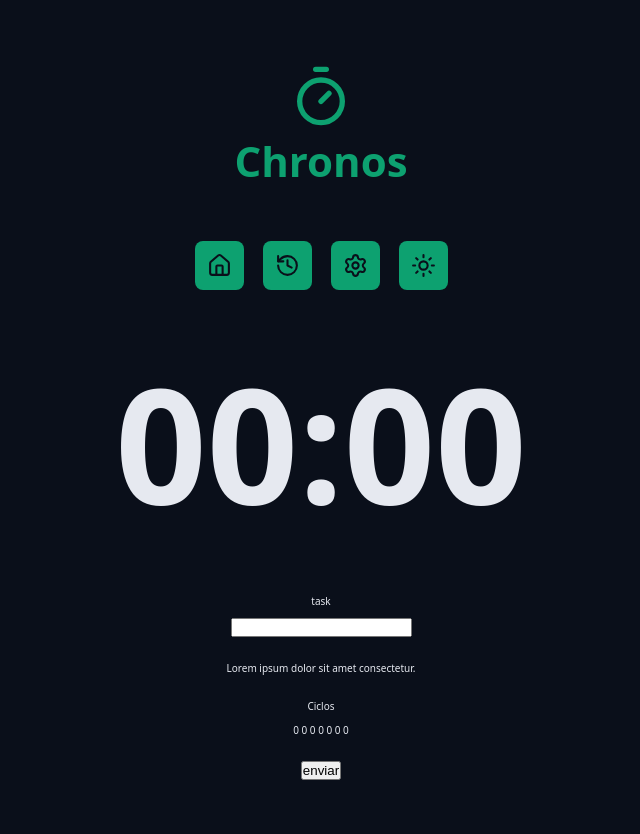
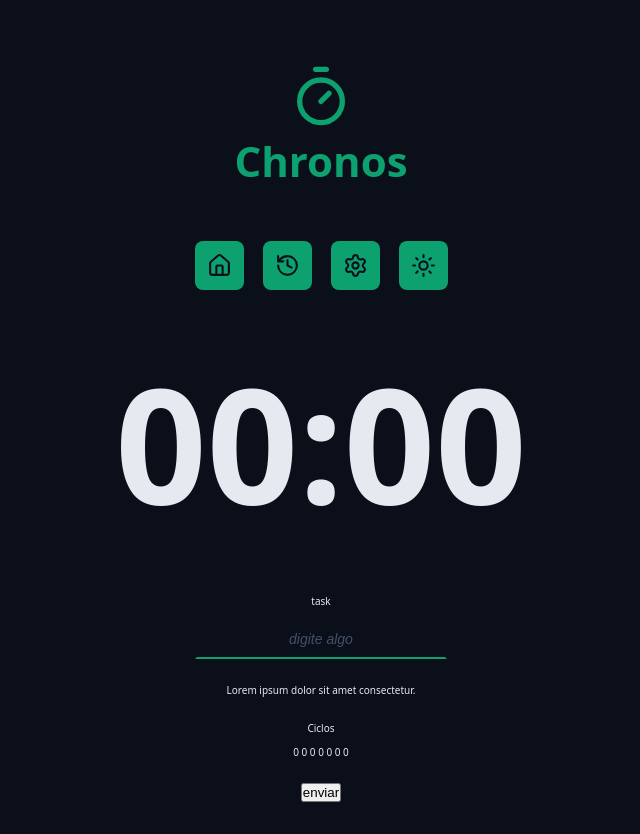
Before and after one commit to RamonOrtisz/chronos-pomodoro, a React (Vite) app: page / in a window 1280 px wide. Shown: the whole page, without its empty margins (319-959 px from the left). Before the commit the page ends 812 px from the top, so only its background shows below. Built offline with nearby package versions, Linux system fonts and the light colour scheme.

Commit message:
criando primeiro campo de form(task)

```diff
--- a/src/App.tsx
+++ b/src/App.tsx
@@ -25,7 +25,12 @@
       <Container>
         <form className='form' action=''>
           <div className='formRow'>
-            <DefaultInput id='meuInput' labelText='task' type='text' />
+            <DefaultInput
+              id='meuInput'
+              labelText='task'
+              type='text'
+              placeholder='digite algo'
+            />
           </div>
 
           <div className='formRow'>
--- a/src/components/Defaultinput/index.tsx
+++ b/src/components/Defaultinput/index.tsx
@@ -1,13 +1,20 @@
+import styles from './styles.module.css';
+
 type DefaultInputProps = {
   id: string;
   labelText?: string;
 } & React.ComponentProps<'input'>;
 
-export function DefaultInput({ id, labelText, type }: DefaultInputProps) {
+export function DefaultInput({
+  id,
+  labelText,
+  type,
+  ...rest
+}: DefaultInputProps) {
   return (
     <>
       {labelText && <label htmlFor={id}>{labelText}</label>}
-      <input id={id} type={type} />
+      <input className={styles.input} id={id} type={type} {...rest} />
     </>
   );
 }
--- /dev/null
+++ b/src/components/Defaultinput/styles.module.css
@@ -0,0 +1,29 @@
+.input {
+  background-color: transparent;
+  border: none;
+  text-align: center;
+  font-size: 1.8rem;
+  padding: 0.8rem;
+  color: var(--text-default);
+  outline: none;
+
+  border: 0.2rem solid transparent;
+  border-bottom: 0.2rem solid var(--primary);
+  transition: all 0.3s ease-in-out;
+}
+
+.input:focus {
+  border-radius: 0.8rem;
+  border: 0.2rem solid var(--primary);
+}
+
+.input::placeholder {
+  color: var(--gray-500);
+  font-size: 1.4rem;
+  font-style: italic;
+}
+
+.input:disabled {
+  border-bottom: 0.2rem solid var(--disabled);
+  color: var(--text-muted);
+}
```
